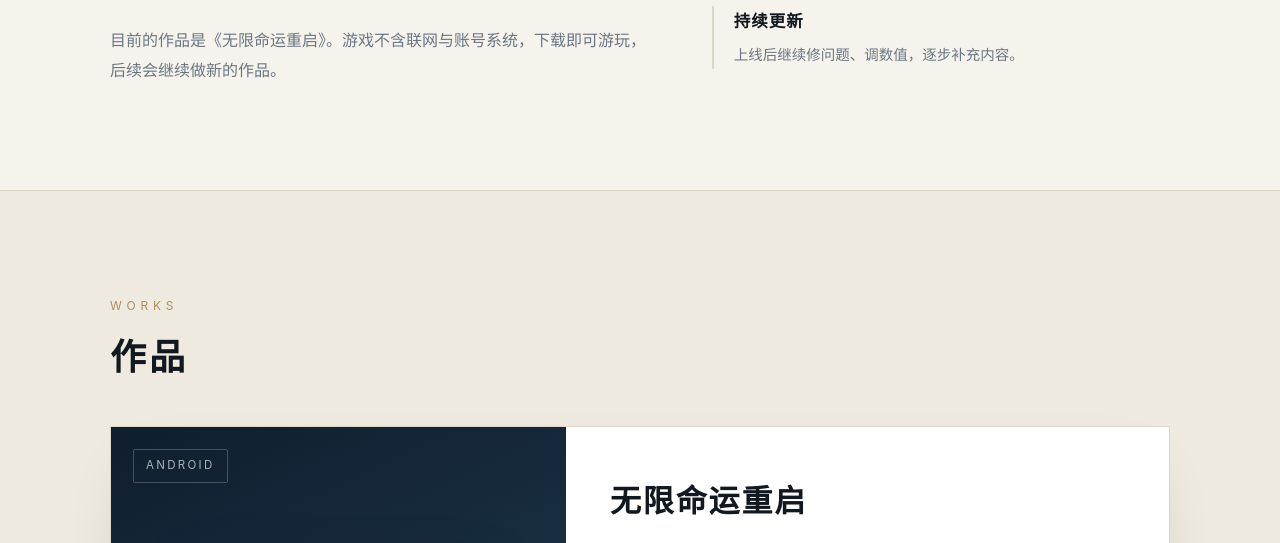
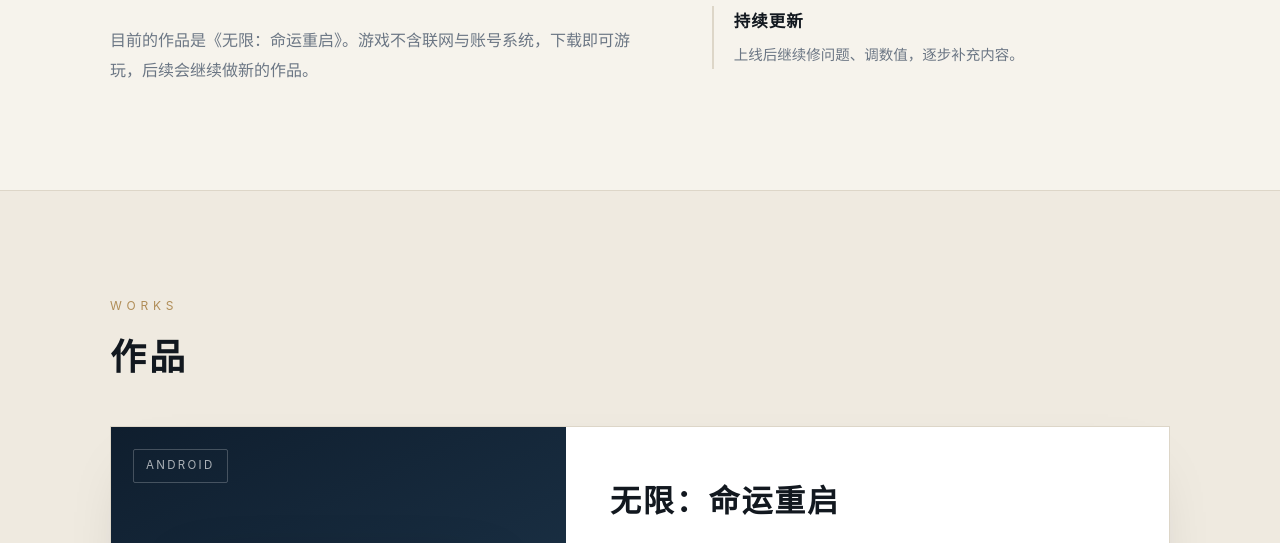
Before and after one commit to MoYunn/yunxiao-studio, a plain HTML site: page index.html in a window 1280 px wide. Shown: the part 1019-1562 px from the top of the page. Drawn offline with Linux system fonts and the light colour scheme.

Commit message:
Add files via upload

```diff
--- a/index.html
+++ b/index.html
@@ -4,7 +4,7 @@
 <meta charset="utf-8">
 <meta name="viewport" content="width=device-width, initial-scale=1">
 <title>云霄工作室 · YUNXIAO STUDIO</title>
-<meta name="description" content="云霄工作室 —— 专注单机体验的独立游戏工作室，作品《无限命运重启》。">
+<meta name="description" content="云霄工作室 —— 专注单机体验的独立游戏工作室，作品《无限：命运重启》。">
 <link rel="icon" href="assets/icon-32.png" sizes="32x32">
 <link rel="apple-touch-icon" href="assets/apple-touch-icon.png">
 <style>
@@ -251,7 +251,7 @@
           云霄工作室是一个个人工作室，专注于制作单机游戏。
         </p>
         <p class="lead">
-          目前的作品是《无限命运重启》。游戏不含联网与账号系统，下载即可游玩，后续会继续做新的作品。
+          目前的作品是《无限：命运重启》。游戏不含联网与账号系统，下载即可游玩，后续会继续做新的作品。
         </p>
       </div>
       <div class="pillars reveal">
@@ -279,10 +279,10 @@
     <div class="work-card reveal">
       <div class="work-visual">
         <span class="badge">ANDROID</span>
-        <img src="assets/game-icon.jpg" alt="无限命运重启">
+        <img src="assets/game-icon.jpg" alt="无限：命运重启">
       </div>
       <div class="work-body">
-        <h3>无限命运重启</h3>
+        <h3>无限：命运重启</h3>
         <div class="work-meta">
           <span class="tag">Roguelike</span>
           <span class="tag">卡牌构筑</span>
```
Also changed, not shown: privacy.html (+5 -5 lines).
